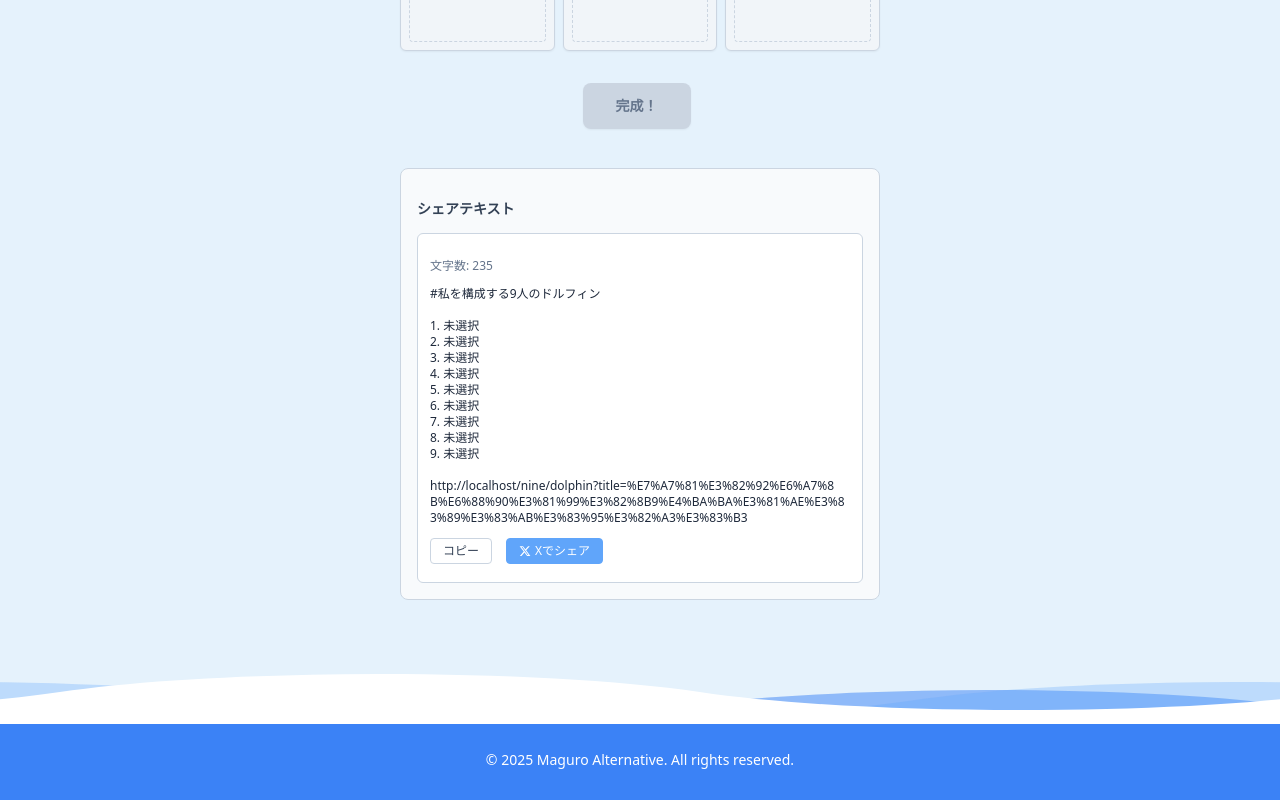
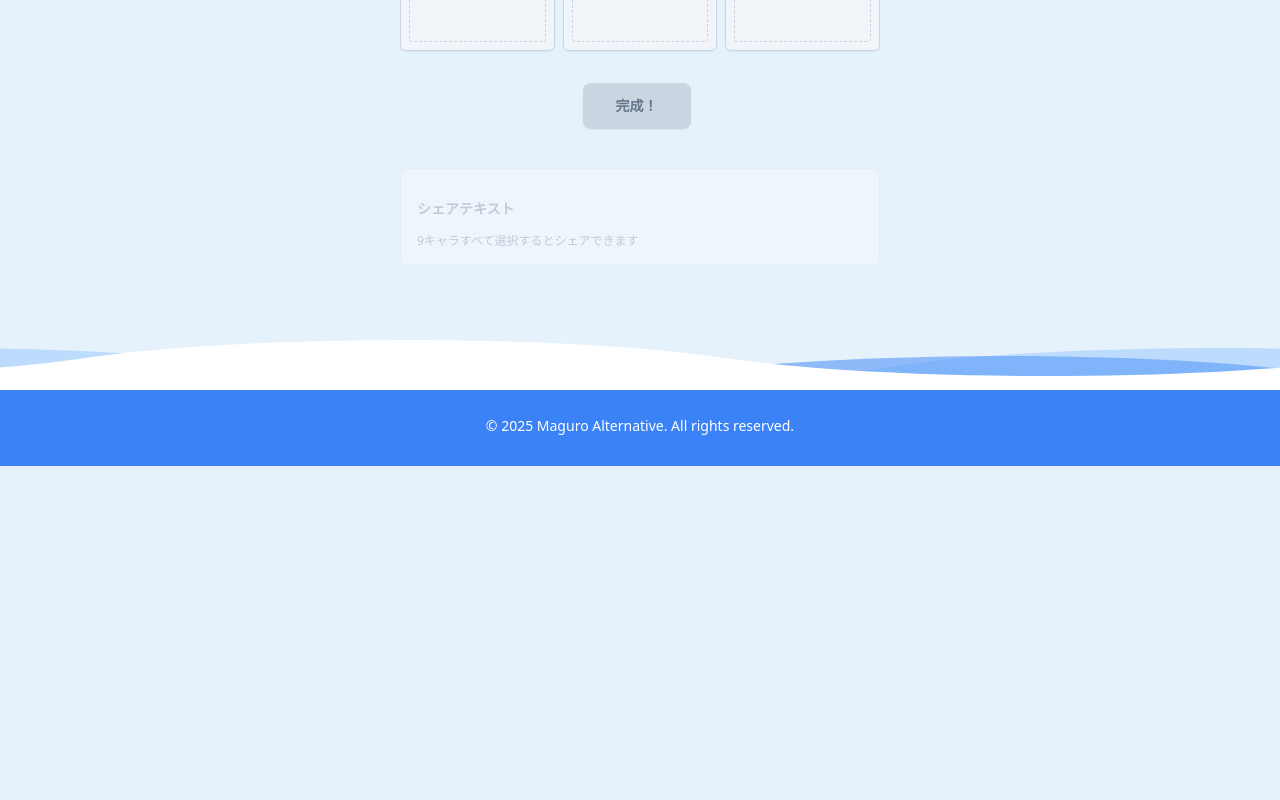
Before and after one commit to maguro-alternative/my-portfolio-site, a Next.js app: page /nine/dolphin in a window 1280 px wide. Shown: the part 829-1629 px from the top of the page. After the commit the page ends 1295 px from the top, so only its background shows below. Built offline with nearby package versions, Linux system fonts and the light colour scheme.

Commit message:
feat: require all 9 characters selected to complete/share
- Download button disabled until selectedCount === 9
- ShareTextSection shows placeholder message when disabled

https://claude.ai/code/session_01DcH3ugyCVaYftSQLYe26sz

```diff
--- a/src/app/nine/dolphin/components/ShareTextSection.tsx
+++ b/src/app/nine/dolphin/components/ShareTextSection.tsx
@@ -1,13 +1,23 @@
 interface ShareTextSectionProps {
   shareText: string;
   onCopy: () => void;
+  disabled?: boolean;
 }
 
-export function ShareTextSection({ shareText, onCopy }: ShareTextSectionProps) {
+export function ShareTextSection({ shareText, onCopy, disabled }: ShareTextSectionProps) {
   const handleTwitterShare = () => {
     const twitterUrl = `https://twitter.com/intent/tweet?text=${encodeURIComponent(shareText)}`;
     window.open(twitterUrl, '_blank', 'width=550,height=420');
   };
+
+  if (disabled) {
+    return (
+      <section className="space-y-3 rounded-lg border border-slate-200 bg-slate-50 p-4 opacity-50">
+        <p className="text-sm font-semibold text-slate-400">シェアテキスト</p>
+        <p className="text-xs text-slate-400">9キャラすべて選択するとシェアできます</p>
+      </section>
+    );
+  }
 
   return (
     <section className="space-y-3 rounded-lg border border-slate-300 bg-slate-50 p-4">
--- a/src/app/nine/dolphin/page.tsx
+++ b/src/app/nine/dolphin/page.tsx
@@ -397,7 +397,7 @@ export default function NineDolphin() {
       <div className="mb-8 text-center">
         <button
           onClick={handleDownload}
-          disabled={selectedCount === 0}
+          disabled={selectedCount < 9}
           className="rounded-lg bg-indigo-600 px-8 py-3 text-sm font-bold text-white shadow-sm transition-colors hover:bg-indigo-700 disabled:cursor-not-allowed disabled:bg-slate-300 disabled:text-slate-500"
         >
           完成！
@@ -408,6 +408,7 @@ export default function NineDolphin() {
       <ShareTextSection
         shareText={shareText}
         onCopy={handleCopyShareText}
+        disabled={selectedCount < 9}
       />
 
       {/* 検索モーダル */}
```
